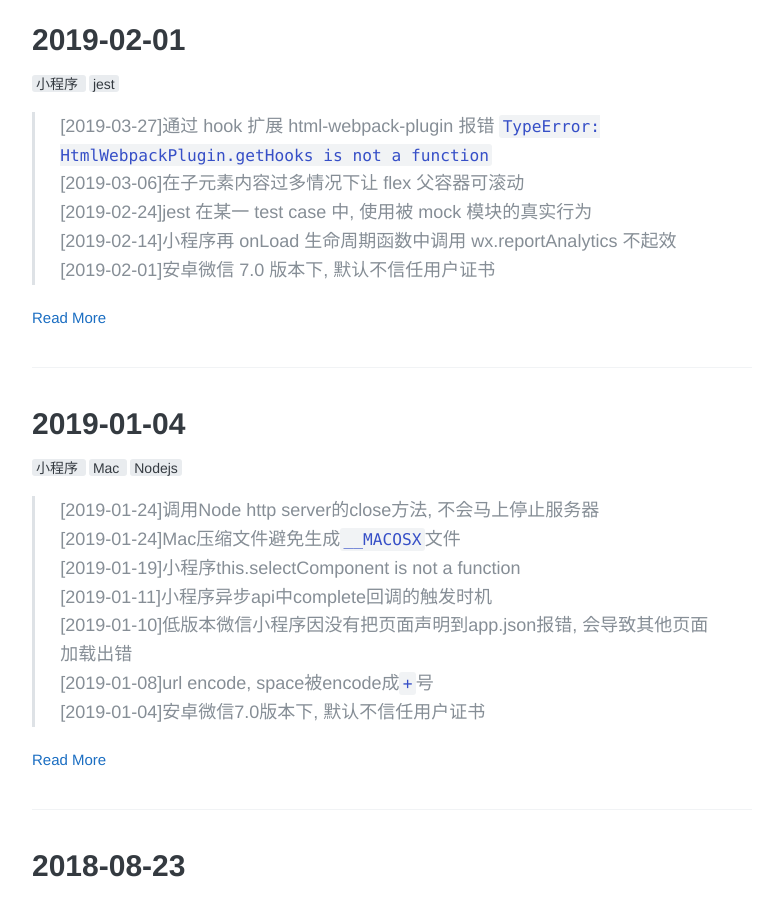
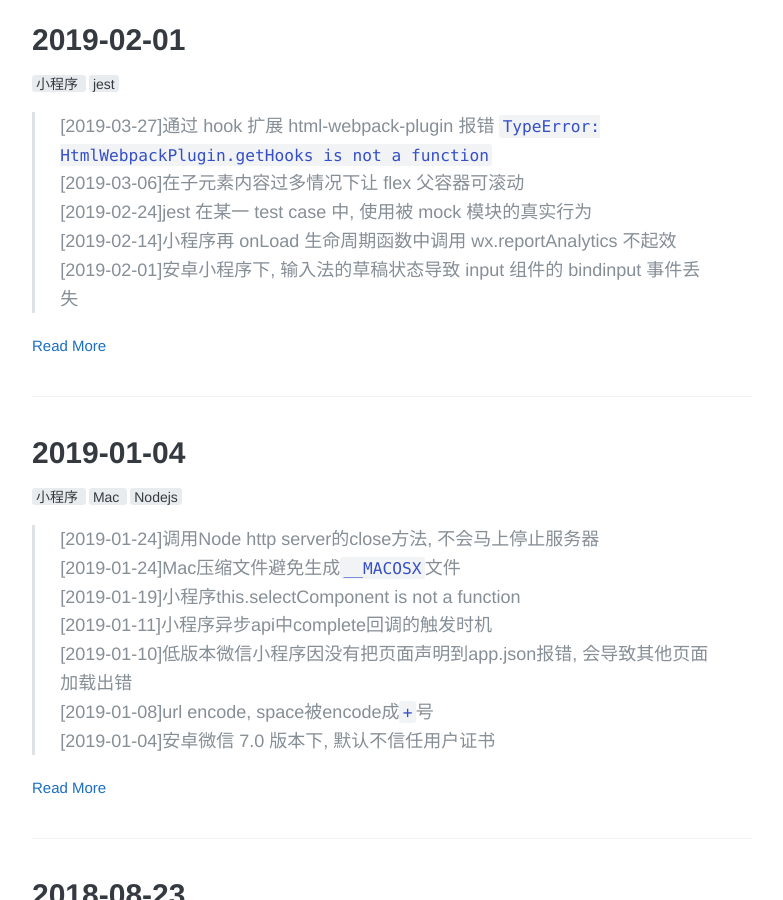
Before and after one commit to funkyLover/blog, a Jekyll site: the page built from notes/index.html, in a window 1280 px wide and 900 px high, scrolled down 4509 px. Shown: the whole window, without its empty margins (248-1031 px from the left). Built offline with Jekyll 4.4.1, drawn with Linux system fonts in a browser that asks for light colours; the list of posts is cut into pages by our own code.

Commit message:
update note;

```diff
--- a/notes/_posts/2019-01-04-notes.md
+++ b/notes/_posts/2019-01-04-notes.md
@@ -13,7 +13,7 @@ share: true
 > [2019-01-11]小程序异步api中complete回调的触发时机 <br>
 > [2019-01-10]低版本微信小程序因没有把页面声明到app.json报错, 会导致其他页面加载出错 <br>
 > [2019-01-08]url encode, space被encode成`+`号 <br>
-> [2019-01-04]安卓微信7.0版本下, 默认不信任用户证书
+> [2019-01-04]安卓微信 7.0 版本下, 默认不信任用户证书
 
 ##### 调用Node http server的close方法, 不会马上停止服务器
 
@@ -118,4 +118,4 @@ pages/xxxx/yyyy has not been declared in app.json
 
 可临时使用`http`进行调试/抓包等. 或者使用安卓7.0以下的版本(注意微信7.0版本和安卓7.0版本的区别)进行调试.
 
-注意要勾选`不校验域名和https`的选项, 且要打开调试模式. 没有打开调试模式的时候感觉默认都是以线上环境的标准在运行.
+小程序注意要勾选`不校验域名和https`的选项, 且要打开调试模式. 没有打开调试模式的时候感觉默认都是以线上环境的标准在运行.
--- a/notes/_posts/2019-02-01-notes.md
+++ b/notes/_posts/2019-02-01-notes.md
@@ -11,7 +11,7 @@ share: true
 > [2019-03-06]在子元素内容过多情况下让 flex 父容器可滚动 <br>
 > [2019-02-24]jest 在某一 test case 中, 使用被 mock 模块的真实行为 <br>
 > [2019-02-14]小程序再 onLoad 生命周期函数中调用 wx.reportAnalytics 不起效 <br>
-> [2019-02-01]安卓微信 7.0 版本下, 默认不信任用户证书
+> [2019-02-01]安卓小程序下, 输入法的草稿状态导致 input 组件的 bindinput 事件丢失
 
 ##### [2019-04-02]通过 hook 扩展 html-webpack-plugin 报错
 
```
